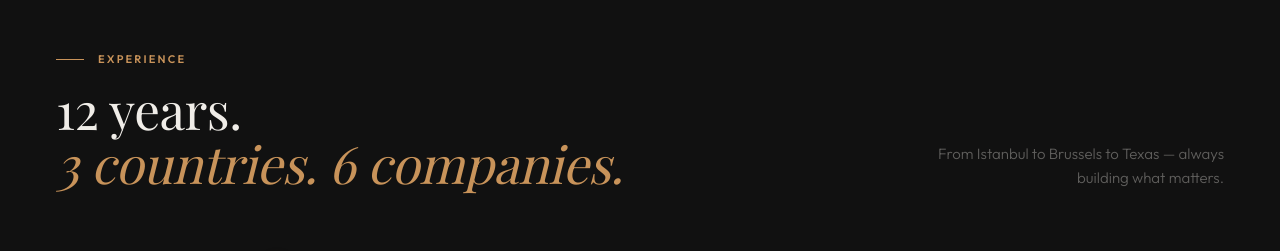
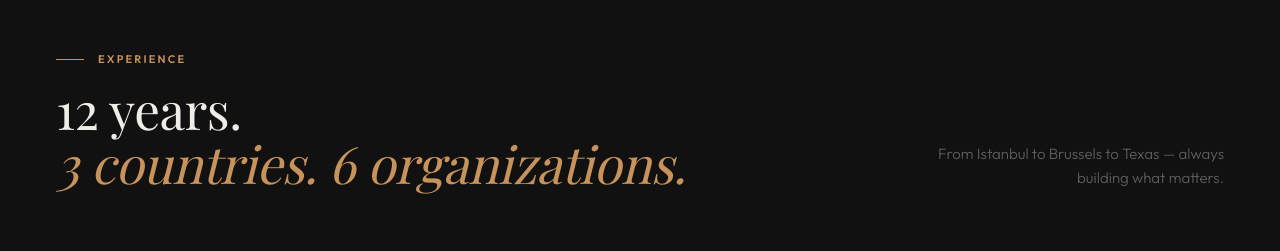
Before and after one commit to meryem444/meryem444.github.io, a plain HTML site: page index.html in a window 1280 px wide. Shown: the part 4760-5011 px from the top of the page. Drawn offline with nearby package versions, Linux system fonts and the light colour scheme; a web font is replaced by a local one.

Commit message:
Update index.html

```diff
--- a/index.html
+++ b/index.html
@@ -550,7 +550,7 @@ footer a:hover { color: var(--accent2); }
   <div class="sec-header fade-in">
     <div>
       <div class="sec-eyebrow">Experience</div>
-      <h2>12 years.<br><em>3 countries. 6 companies.</em></h2>
+      <h2>12 years.<br><em>3 countries. 6 organizations.</em></h2>
     </div>
     <p class="sec-note">From Istanbul to Brussels to Texas — always building what matters.</p>
   </div>
```
